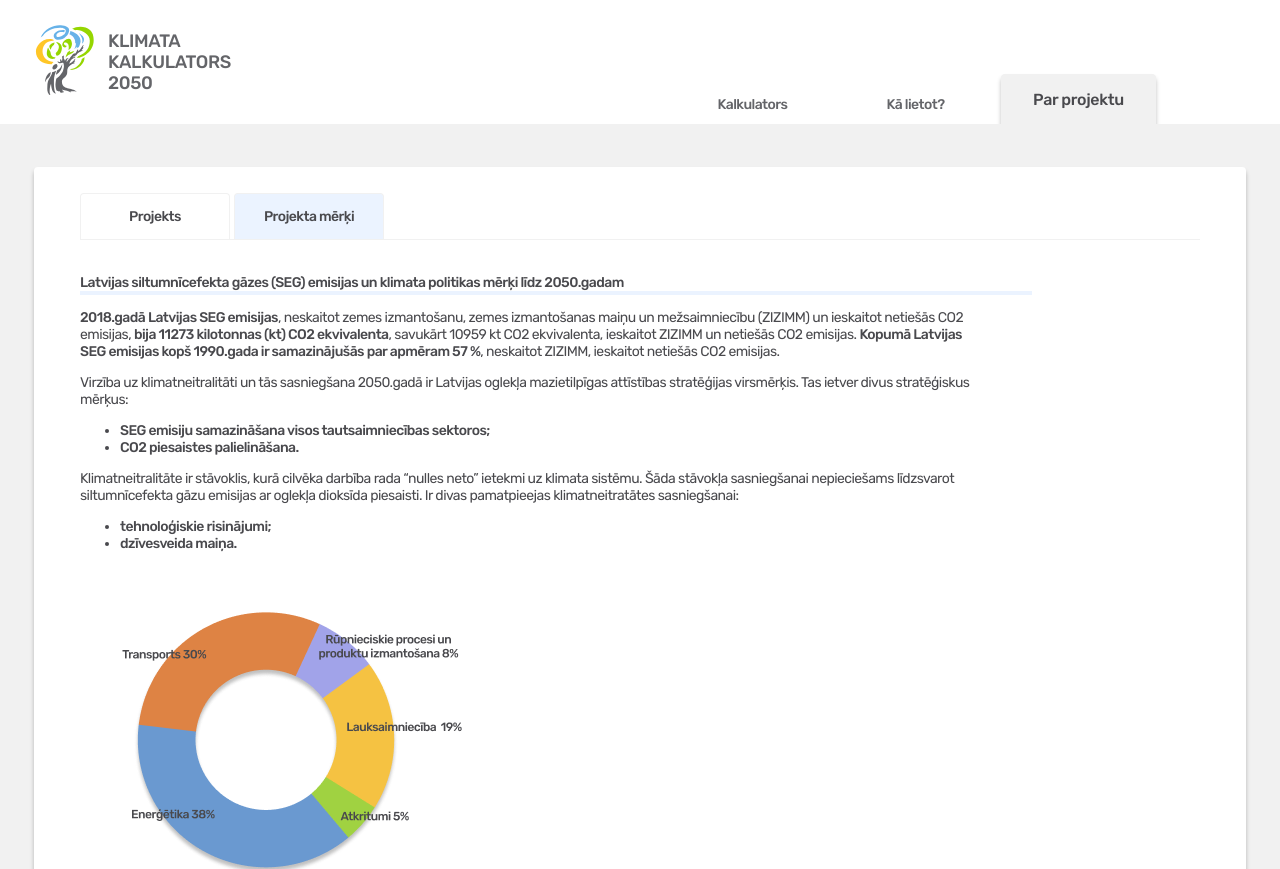
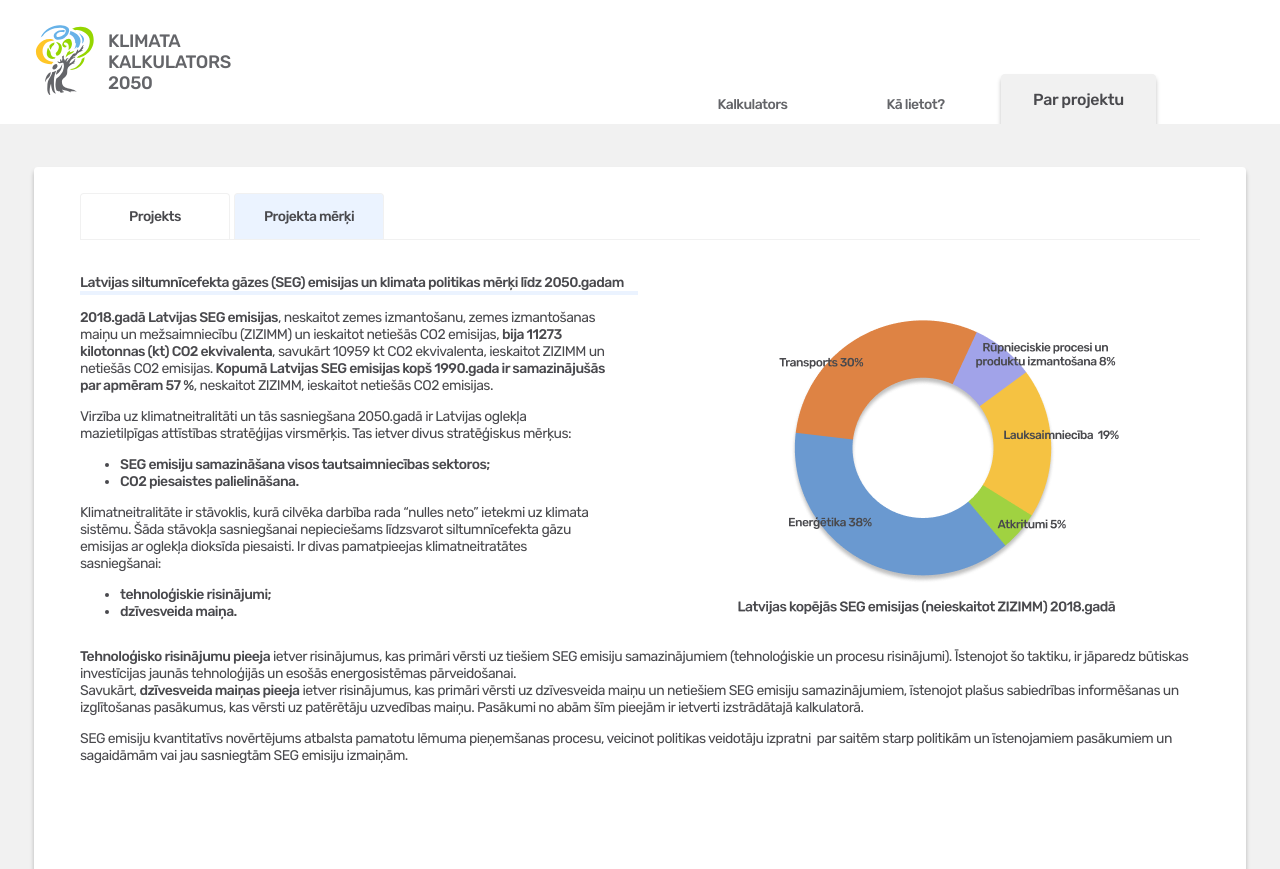
Before and after one commit to KristianaTR/Climate_Calculator_LV, a Vue app in the folder Front-end/LV_Calculator_Front-end/: page /par-projektu/projekta-merki in a window 1280 px wide. Shown: the top 869 px of the page. Built offline with nearby package versions, Linux system fonts and the light colour scheme.

Commit message:
small adjustments to modals project-purpose

```diff
--- a/Front-end/LV_Calculator_Front-end/src/assets/styles/_modalProjectPurposeMobile.scss
+++ b/Front-end/LV_Calculator_Front-end/src/assets/styles/_modalProjectPurposeMobile.scss
@@ -57,10 +57,11 @@
                         display: none;
                     }
                     .content-blocks {
+                        &.project-purpose {
                             @media screen and (max-width: $viewport-width-tablet-max) {
                                 display: flex;
                                 flex: 1;
-                            flex-direction: column;
+                                flex-direction: column!important;
                             }
                             .content-block {
                                 display: flex;
@@ -128,3 +129,4 @@
             }
         }
     }
+}
--- a/Front-end/LV_Calculator_Front-end/src/assets/styles/_viewChildProjectPurpose.scss
+++ b/Front-end/LV_Calculator_Front-end/src/assets/styles/_viewChildProjectPurpose.scss
@@ -3,7 +3,7 @@
     .content-blocks {
         &.project-purpose {
             &:first-child {
-                flex-direction: row;
+                flex-direction: row!important;
                 .content-block__text-container {
                     p, ul {
                         width: 80%;
--- a/Front-end/LV_Calculator_Front-end/src/components/ContentProjectPurpose.vue
+++ b/Front-end/LV_Calculator_Front-end/src/components/ContentProjectPurpose.vue
@@ -25,7 +25,7 @@
                 <img src="../assets/images/graph_project-goals.png" alt="img">
             </div>
         </div>
-        <div class="content-blocks">
+        <div class="content-blocks project-purpose">
             <div class="content-block__text-container">
                 <p>
                     <b>Tehnoloģisko risinājumu pieeja</b> ietver risinājumus, kas primāri vērsti uz tiešiem SEG emisiju samazinājumiem (tehnoloģiskie un procesu risinājumi). Īstenojot šo taktiku, ir jāparedz būtiskas investīcijas jaunās tehnoloģijās un esošās energosistēmas pārveidošanai.
```
Lines whose indentation alone changed are shown as unchanged.
